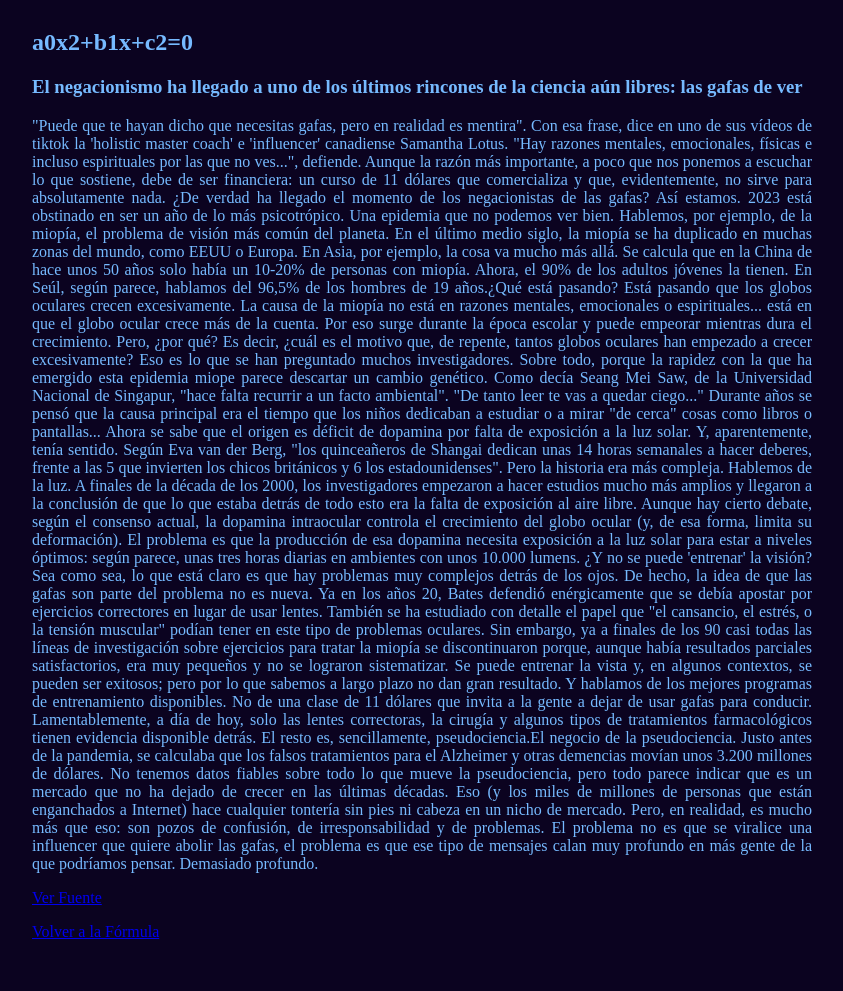
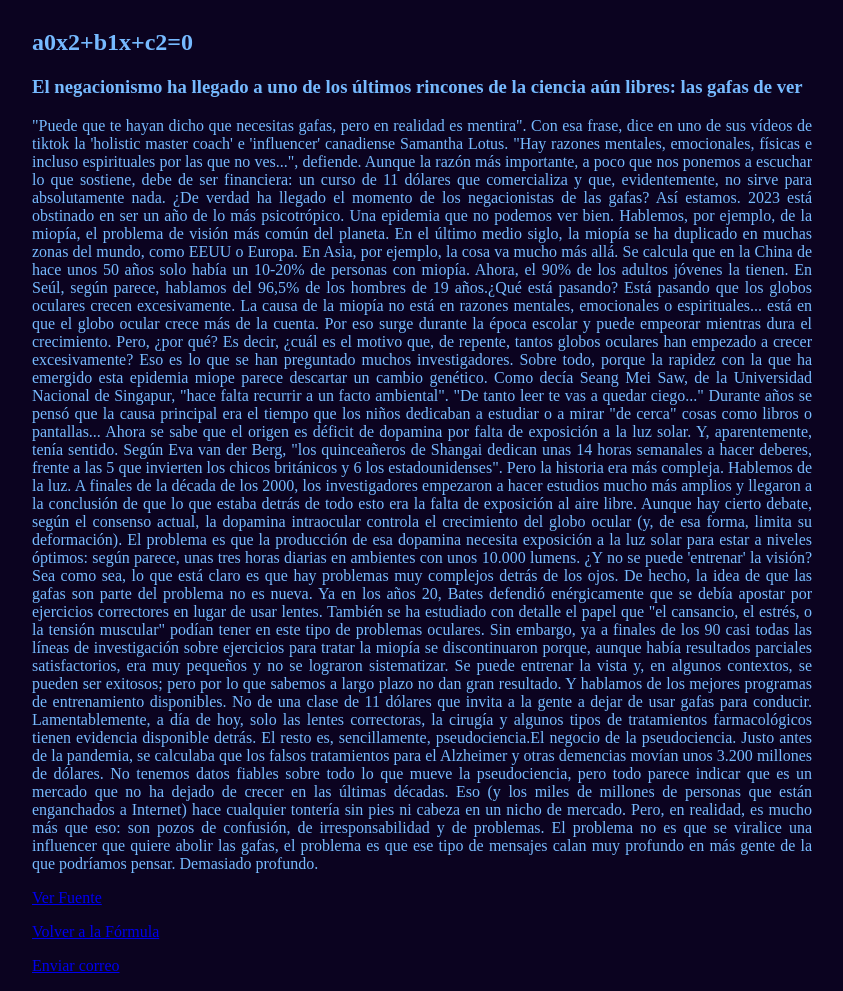
Before and after one commit to Tropezodev/LenguajeDeMarcas, a plain HTML site: page index.html in a window 1280 px wide. Shown: the part 90-1081 px from the top of the page, without its empty margins (218-1061 px from the left). Before the commit the page ends 1047 px from the top, so only its background shows below. Drawn offline with Linux system fonts and the light colour scheme.

Commit message:
Apartado "f" Práctica 2

```diff
--- a/index.html
+++ b/index.html
@@ -48,5 +48,7 @@ body{
 </div> </p>
 <a href="https://www.xataka.com/medicina-y-salud/negacionismo-ha-llegado-a-uno-ultimos-rincones-ciencia-libres-gafas-ver" target="_blank">Ver Fuente</a>
 <p></p><a href="#formula">Volver a la Fórmula</a></p>
+<p><a href="mailto:ejercicio@example.com?subject=HTML&cc=profesor@example.com">Enviar correo</a>
+</p>
 </body>
 </html>
```
